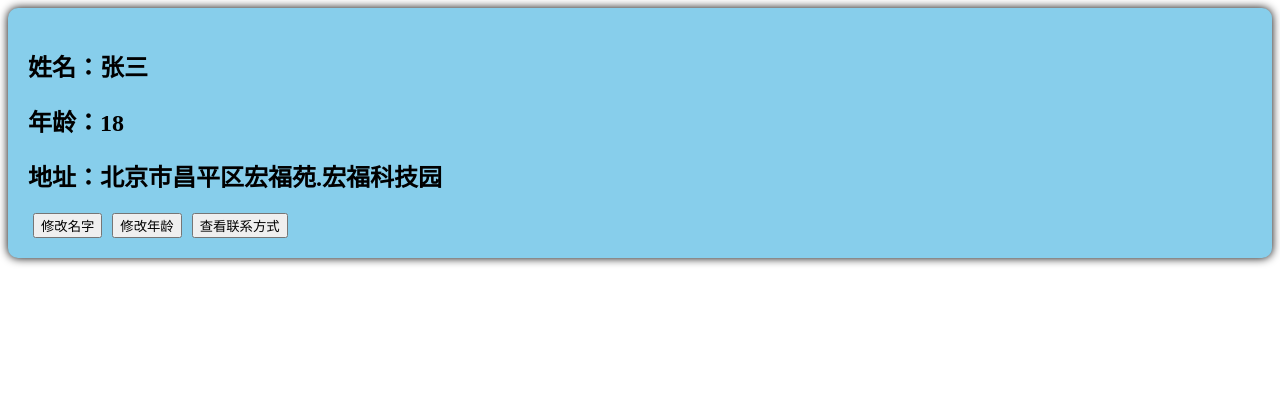
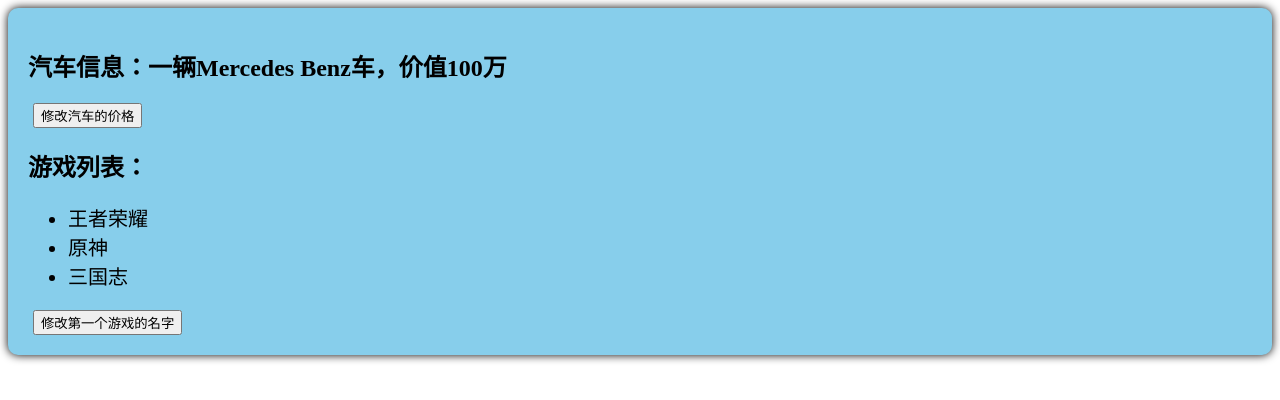
Before and after one commit to clang2you/vue3class, a Vue app: page / in a window 1280 px wide. Shown: the top 400 px of the page. Built offline with nearby package versions, Linux system fonts and the light colour scheme.

Commit message:
8# class

```diff
--- a/src/components/Person.vue
+++ b/src/components/Person.vue
@@ -1,32 +1,32 @@
 <template>
     <div class="person">
-        <h2>姓名：{{ name }}</h2>
-        <h2>年龄：{{ age }}</h2>
-        <h2>地址：{{ address }}</h2>
-        <button @click="changeName">修改名字</button>
-        <button @click="changeAge">修改年龄</button>
-        <button @click="showTel">查看联系方式</button>
+        <h2>汽车信息：一辆{{ car.brand }}车，价值{{ car.price }}万</h2>
+        <button @click="changePrice">修改汽车的价格</button>
+        <br>
+        <h2>游戏列表：</h2>
+        <ul>
+          <li v-for="g in games" :key="g.id">{{ g.name }}</li>
+        </ul>
+        <button @click="changeFirstGame">修改第一个游戏的名字</button>
     </div>
 </template>
 
 <script lang="ts" setup name="Person">
-  import {ref} from 'vue'
+import { reactive } from 'vue';
 
-  let name = ref('张三')
-  let age = ref(18)
-  let tel = '138888888'
-  let address = '北京市昌平区宏福苑.宏福科技园'
+// data
+let car = reactive({ brand: 'Mercedes Benz', price: 100 })
+let games = reactive([{ id: '#1', name: '王者荣耀' }, { id: '#2', name: '原神' }, { id: '#3', name: '三国志' }])
 
-  function changeName(){
-    name.value = "Lex Chen"
-  }
-  function changeAge(){
-    age.value += 1
-  }
-  function showTel(){
-    alert(tel)
-  }
+// console.log(car)
 
+// methods
+function changePrice() {
+    car.price += 10
+}
+function changeFirstGame(){
+  games[0].name = '杀戮地带'
+}
 </script>
 
 <style scoped>
@@ -36,7 +36,12 @@
     border-radius: 10px;
     padding: 20px;
 }
+
 button {
     margin: 0 5px;
 }
+
+ul {
+  font-size: 20px;
+}
 </style>
```
